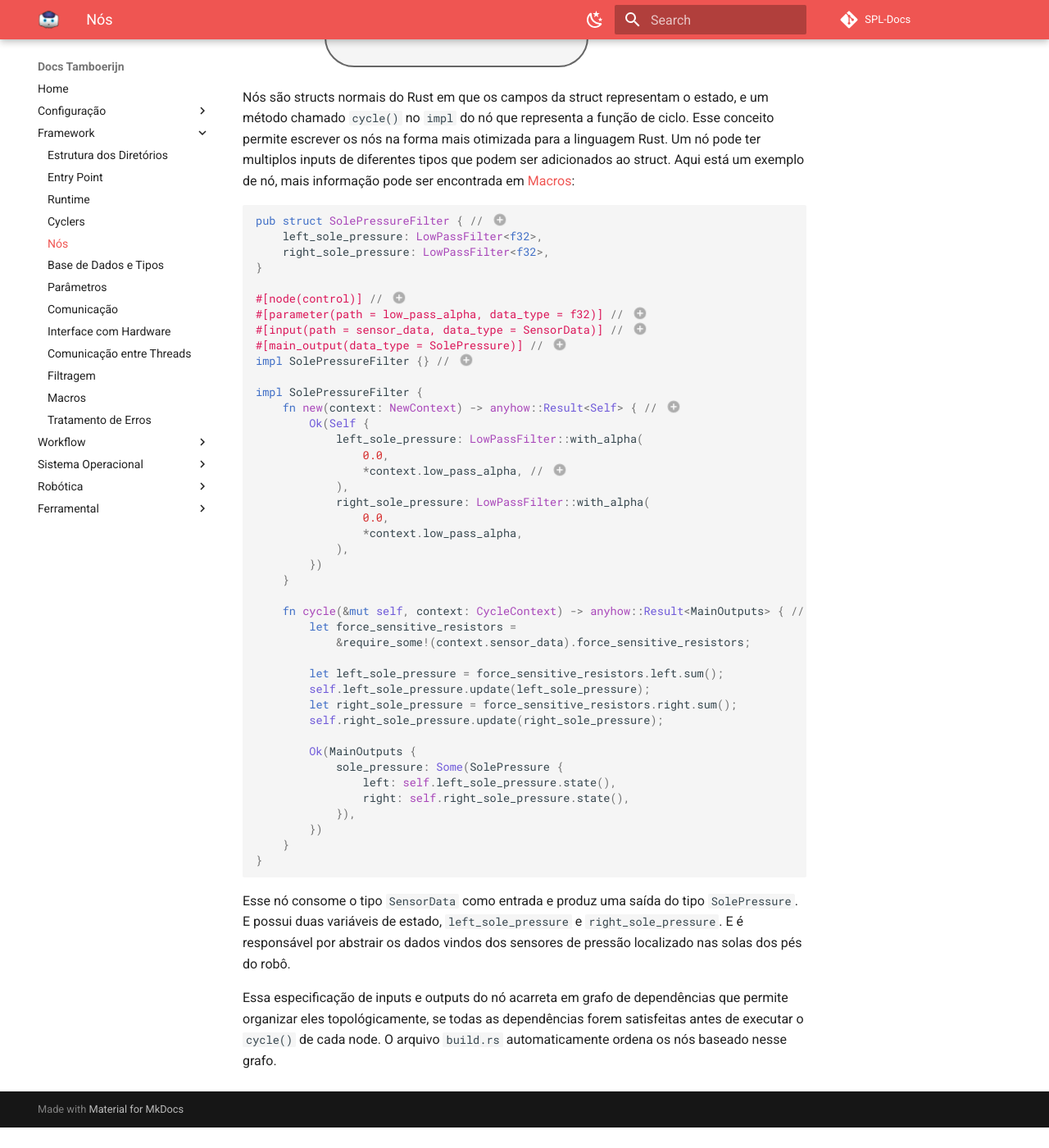
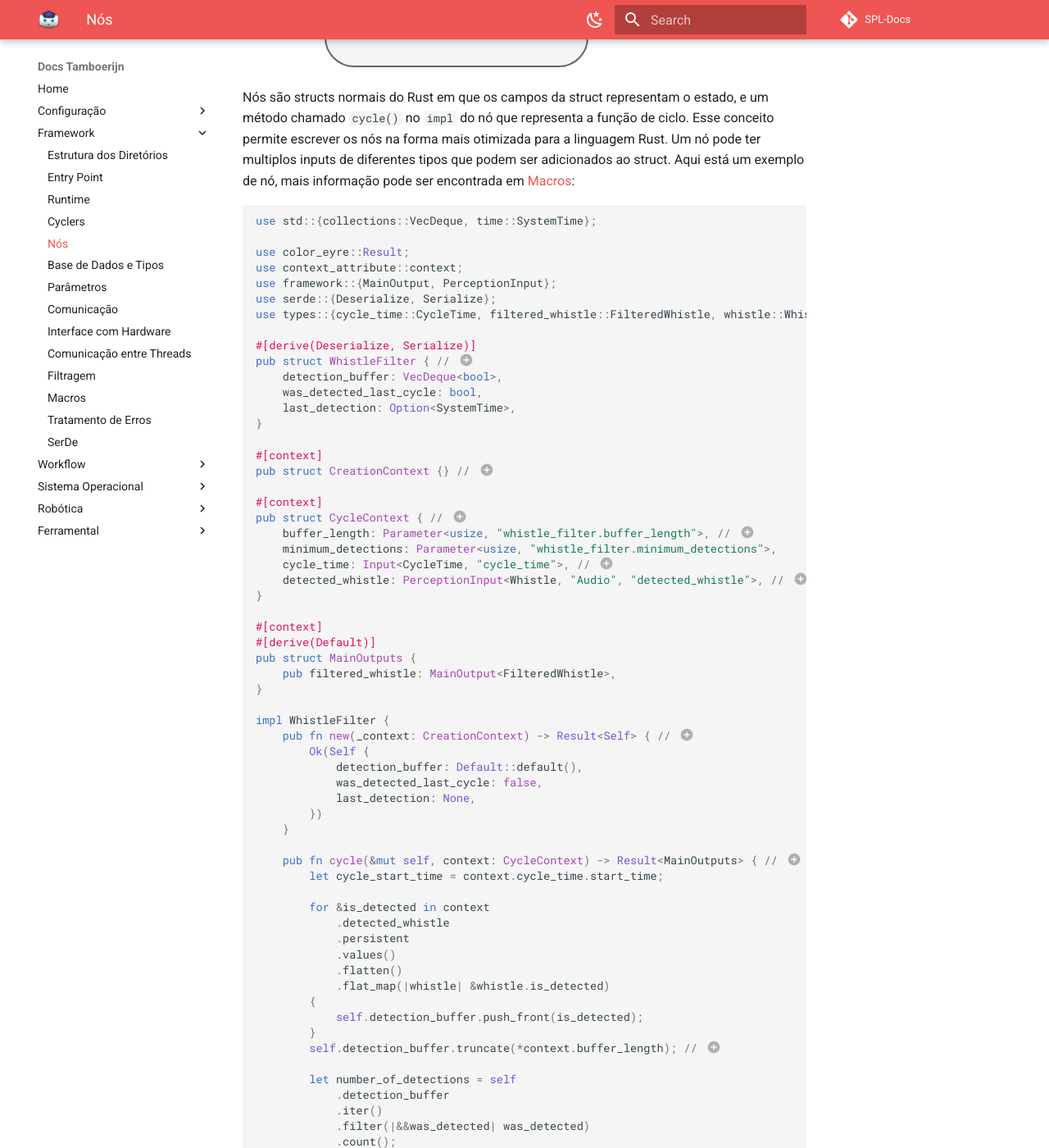
Before and after one commit to rinobot-team/SPL-Docs, an MkDocs documentation site: the page built from docs/framework/nodes.md, in a window 1280 px wide and 1400 px high, scrolled down 538 px. Shown: the whole window at 82% size. Built offline with MkDocs 1.6.1 and Material for MkDocs 9.7.7, drawn with Linux system fonts in a browser that asks for light colours; comment, search, counter and statistics services are not loaded; before the commit the page ends 1913 px from its top, so only the background shows below that; some of the changed text lies outside the part shown.

Commit message:
feat: Inclui documenda de SerDe e atualiza a de nodes

````diff
--- a/docs/framework/nodes.md
+++ b/docs/framework/nodes.md
@@ -1,4 +1,5 @@
 # Nodes (Nós)
+
 Os Nós normalmente contém código de robótica propriamente dito e são intercambiáveis entre cyclers. Cada nó é caracterizado po uma função `cycle()` que é chamada em cada ciclo. Essa função pega os inputs do nó como parâmetros e retorna os outputs deste node. Além disso, nós possuem um estado que é preservado entre ciclos.
 
 ![Diagrama de um nó](node.drawio.png)
@@ -6,60 +7,92 @@ Os Nós normalmente contém código de robótica propriamente dito e são interc
 Nós são structs normais do Rust em que os campos da struct representam o estado, e um método chamado `cycle()` no `impl` do nó que representa a função de ciclo. Esse conceito permite escrever os nós na forma mais otimizada para a linguagem Rust. Um nó pode ter multiplos inputs de diferentes tipos que podem ser adicionados ao struct. Aqui está um exemplo de nó, mais informação pode ser encontrada em [Macros](./macros.md):
 
 ```rust
-pub struct SolePressureFilter { // (1)
-    left_sole_pressure: LowPassFilter<f32>,
-    right_sole_pressure: LowPassFilter<f32>,
+use std::{collections::VecDeque, time::SystemTime};
+
+use color_eyre::Result;
+use context_attribute::context;
+use framework::{MainOutput, PerceptionInput};
+use serde::{Deserialize, Serialize};
+use types::{cycle_time::CycleTime, filtered_whistle::FilteredWhistle, whistle::Whistle};
+
+#[derive(Deserialize, Serialize)]
+pub struct WhistleFilter { // (1)
+    detection_buffer: VecDeque<bool>,
+    was_detected_last_cycle: bool,
+    last_detection: Option<SystemTime>,
 }
 
-#[node(control)] // (2)
-#[parameter(path = low_pass_alpha, data_type = f32)] // (3)
-#[input(path = sensor_data, data_type = SensorData)] // (4)
-#[main_output(data_type = SolePressure)] // (5)
-impl SolePressureFilter {} // (6)
+#[context]
+pub struct CreationContext {} // (2)
 
-impl SolePressureFilter {
-    fn new(context: NewContext) -> anyhow::Result<Self> { // (7)
+#[context]
+pub struct CycleContext { // (3)
+    buffer_length: Parameter<usize, "whistle_filter.buffer_length">, // (4)
+    minimum_detections: Parameter<usize, "whistle_filter.minimum_detections">,
+    cycle_time: Input<CycleTime, "cycle_time">, // (5)
+    detected_whistle: PerceptionInput<Whistle, "Audio", "detected_whistle">, // (6)
+}
+
+#[context]
+#[derive(Default)]
+pub struct MainOutputs {
+    pub filtered_whistle: MainOutput<FilteredWhistle>,
+}
+
+impl WhistleFilter {
+    pub fn new(_context: CreationContext) -> Result<Self> { // (7)
         Ok(Self {
-            left_sole_pressure: LowPassFilter::with_alpha(
-                0.0,
-                *context.low_pass_alpha, // (8)
-            ),
-            right_sole_pressure: LowPassFilter::with_alpha(
-                0.0,
-                *context.low_pass_alpha,
-            ),
+            detection_buffer: Default::default(),
+            was_detected_last_cycle: false,
+            last_detection: None,
         })
     }
 
-    fn cycle(&mut self, context: CycleContext) -> anyhow::Result<MainOutputs> { // (9)
-        let force_sensitive_resistors =
-            &require_some!(context.sensor_data).force_sensitive_resistors;
+    pub fn cycle(&mut self, context: CycleContext) -> Result<MainOutputs> { // (8)
+        let cycle_start_time = context.cycle_time.start_time;
 
-        let left_sole_pressure = force_sensitive_resistors.left.sum();
-        self.left_sole_pressure.update(left_sole_pressure);
-        let right_sole_pressure = force_sensitive_resistors.right.sum();
-        self.right_sole_pressure.update(right_sole_pressure);
+        for &is_detected in context
+            .detected_whistle
+            .persistent
+            .values()
+            .flatten()
+            .flat_map(|whistle| &whistle.is_detected)
+        {
+            self.detection_buffer.push_front(is_detected);
+        }
+        self.detection_buffer.truncate(*context.buffer_length); // (9)
+
+        let number_of_detections = self
+            .detection_buffer
+            .iter()
+            .filter(|&&was_detected| was_detected)
+            .count();
+        let is_detected = number_of_detections > *context.minimum_detections;
+        let started_this_cycle = is_detected && !self.was_detected_last_cycle;
+        if started_this_cycle {
+            self.last_detection = Some(cycle_start_time);
+        }
+        self.was_detected_last_cycle = is_detected;
 
         Ok(MainOutputs {
-            sole_pressure: Some(SolePressure {
-                left: self.left_sole_pressure.state(),
-                right: self.right_sole_pressure.state(),
-            }),
-        })
+            filtered_whistle: FilteredWhistle {
+                is_detected,
+                last_detection: self.last_detection,
+                started_this_cycle,
+            }
+            .into(),
+        }) //(10)
     }
 }
 ```
 
 1. Estados do nó.
-2. Declaração do nó utilizando o [macro](./macros.md) `node`.
-3. Parâmetros de configuração do tipo `f32`.
-4. Inputs do tipo `SensorData`.
-5. Output do tipo `SolePressure`.
-6. O `impl` vazio facilita a utilização de *language servers* e *code linters*. Se a declaração do nó estivesse em conjunto com o `impl` abaixo os macros iriam produzir inúmeros erros enquando o código estivesse sendo construído. Isso acontece com frequencia implementando códigos de nó.
-7. É chamado na construição do nó.
-8. Usa os parâmetros de configuração declarados. Como é uma referência, o valor é desreferenciado com `*`.
-9. Chamado a cada ciclo.
-
-Esse nó consome o tipo `SensorData` como entrada e produz uma saída do tipo `SolePressure`. E possui duas variáveis de estado, `left_sole_pressure` e `right_sole_pressure`. E é responsável por abstrair os dados vindos dos sensores de pressão localizado nas solas dos pés do robô.
-
-Essa especificação de inputs e outputs do nó acarreta em grafo de dependências que permite organizar eles topológicamente, se todas as dependências forem satisfeitas antes de executar o `cycle()` de cada node. O arquivo `build.rs` automaticamente ordena os nós baseado nesse grafo.
+2. Contexto de criação do nó. Mais informações em [Macros](./macros.md).
+3. Contexto de ciclo do nó. Mais informações em [Macros](./macros.md).
+4. Parâmetros extraídos de `default.json`. Pode ser mudado em tempo de execução utilizando o [Twix](../ferramental/twix.md).
+5. Input de outro nó, do tipo `CycleTime`.
+6. Input de outro nó, mas com dados persistentes e transientes.
+7. Será chamado na criação do nó. Basicamente, é o construtor do nó.
+8. Será chamado a cada ciclo. É a função principal do nó.
+9. Parâmetro declarado pelo usuário. Então tem de ser uma referência. Aqui o parâmetro é desreferenciado para ser utilizado.
+10. Retorna os outputs do nó. O `into()` é utilizado para converter o tipo `FilteredWhistle` para `MainOutput<FilteredWhistle>`.
--- a/mkdocs.yml
+++ b/mkdocs.yml
@@ -27,6 +27,7 @@ nav:
     - Filtragem: framework/filtering.md
     - Macros: framework/macros.md
     - Tratamento de Erros: framework/error-handling.md
+    - SerDe: framework/SerDe.md
   - Workflow:
     - Indice: workflow/README.md
     - Hello World: workflow/compilar-hello-world.md
@@ -52,6 +53,7 @@ nav:
       - SPL Network: robotica/comportamento/spl-network.md
       - Estados do Robô: robotica/comportamento/estados_do_robo.md
     - Movimentação:
+      - Indice: robotica/movimentacao/README.md
       - Planejamento de Passos: robotica/movimentacao/step-planning.md
       - Caminhar: robotica/movimentacao/caminhar.md
       - Chutar: robotica/movimentacao/chutar.md
````
Also changed, not shown: docs/framework/SerDe.md (added, +131 -0 lines), docs/robotica/movimentacao/README.md (+1 -1 lines).
